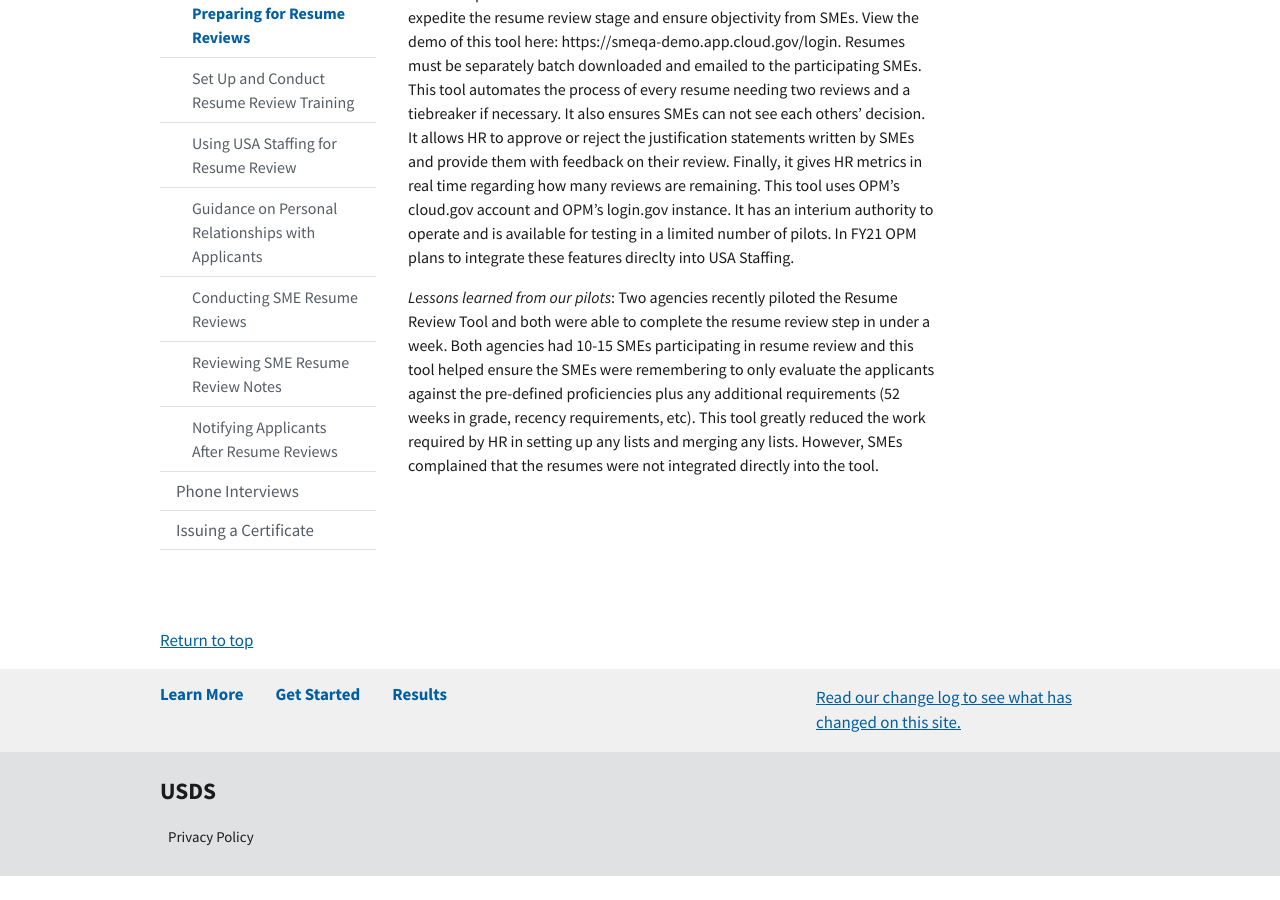
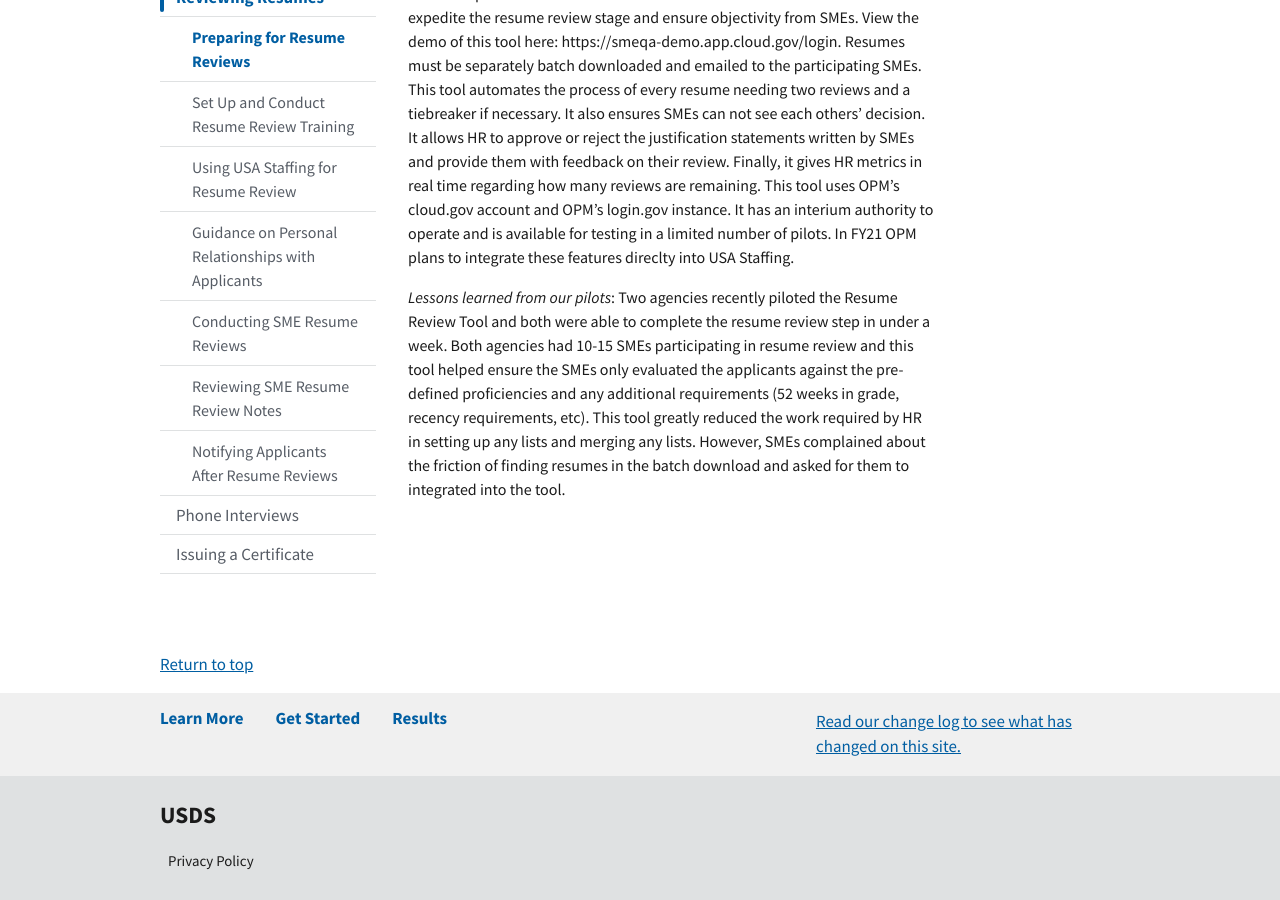
Before and after one commit to usds/SME-QA-Website, a Jekyll site: the page built from pages/phases/reviewing-resumes/prep.md, in a window 1280 px wide and 900 px high, scrolled down 1812 px. Built offline with Jekyll 4.4.1, drawn with Linux system fonts in a browser that asks for light colours; before the commit the page ends 2688 px from its top, so only the background shows below that.

Commit message:
Update pages/phases/reviewing-resumes/prep.md
Co-authored-by: Will Slack <wslack@users.noreply.github.com>

```diff
--- a/pages/phases/reviewing-resumes/prep.md
+++ b/pages/phases/reviewing-resumes/prep.md
@@ -39,4 +39,4 @@
 #### Option 3 - use the cloud-hosted resume review tool
 USDS has partnered with OPM to build and test a resume review tool to expedite the resume review stage and ensure objectivity from SMEs. View the demo of this tool here: https://smeqa-demo.app.cloud.gov/login. Resumes must be separately batch downloaded and emailed to the participating SMEs. This tool automates the process of every resume needing two reviews and a tiebreaker if necessary. It also ensures SMEs can not see each others' decision. It allows HR to approve or reject the justification statements written by SMEs and provide them with feedback on their review. Finally, it gives HR metrics in real time regarding how many reviews are remaining.  This tool uses OPM's cloud.gov account and OPM's login.gov instance. It has an interium authority to operate and is available for testing in a limited number of pilots. In FY21 OPM plans to integrate these features direclty into USA Staffing.
 
-*Lessons learned from our pilots*: Two agencies recently piloted the Resume Review Tool and both were able to complete the resume review step in under a week.  Both agencies had 10-15 SMEs participating in resume review and this tool helped ensure the SMEs were remembering to only evaluate the applicants against the pre-defined proficiencies plus any additional requirements (52 weeks in grade, recency requirements, etc). This tool greatly reduced the work required by HR in setting up any lists and merging any lists. However, SMEs complained that the resumes were not integrated directly into the tool.
+*Lessons learned from our pilots*: Two agencies recently piloted the Resume Review Tool and both were able to complete the resume review step in under a week.  Both agencies had 10-15 SMEs participating in resume review and this tool helped ensure the SMEs only evaluated the applicants against the pre-defined proficiencies and any additional requirements (52 weeks in grade, recency requirements, etc). This tool greatly reduced the work required by HR in setting up any lists and merging any lists. However, SMEs complained about the friction of finding resumes in the batch download and asked for them to integrated into the tool.
```
